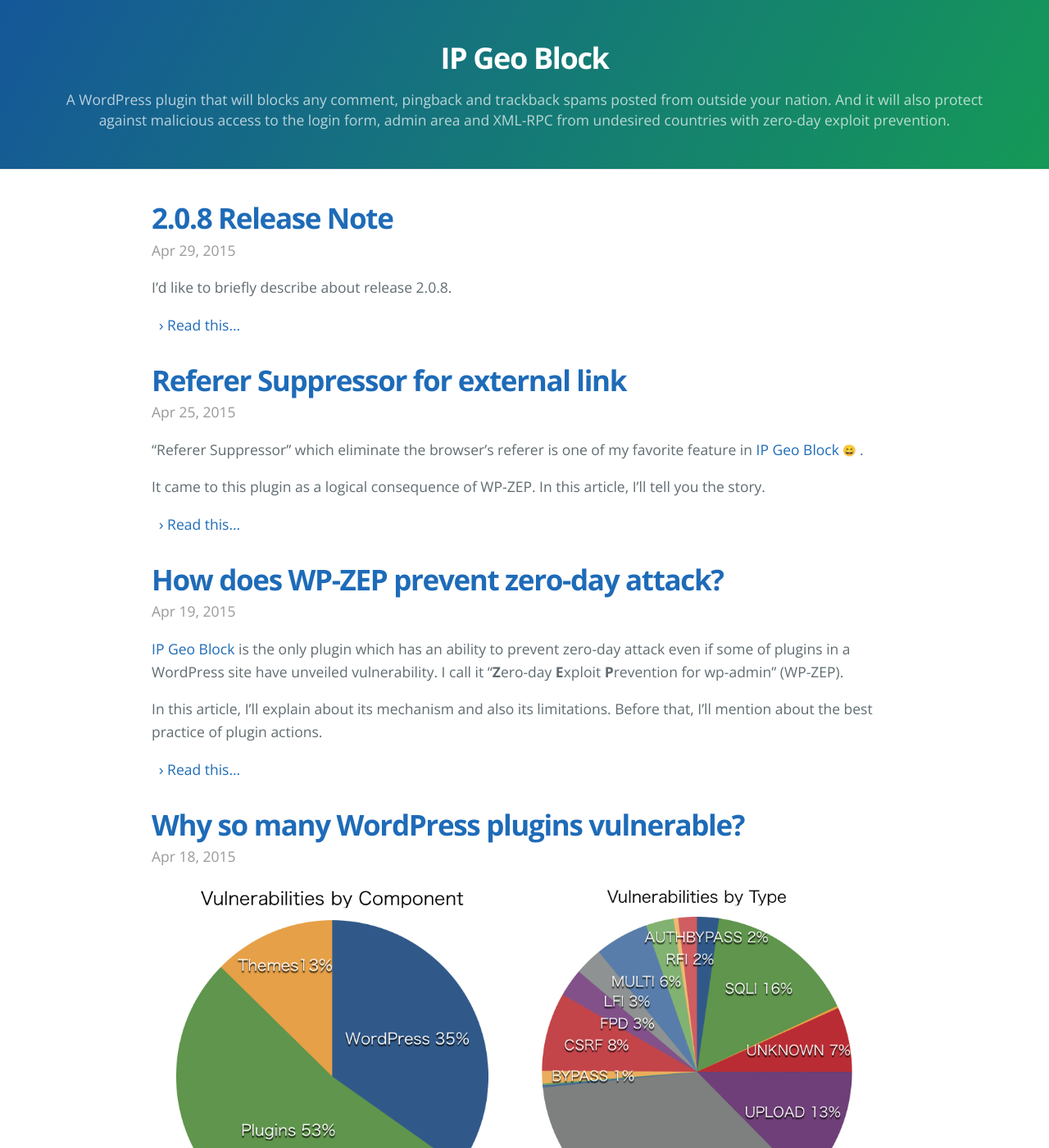
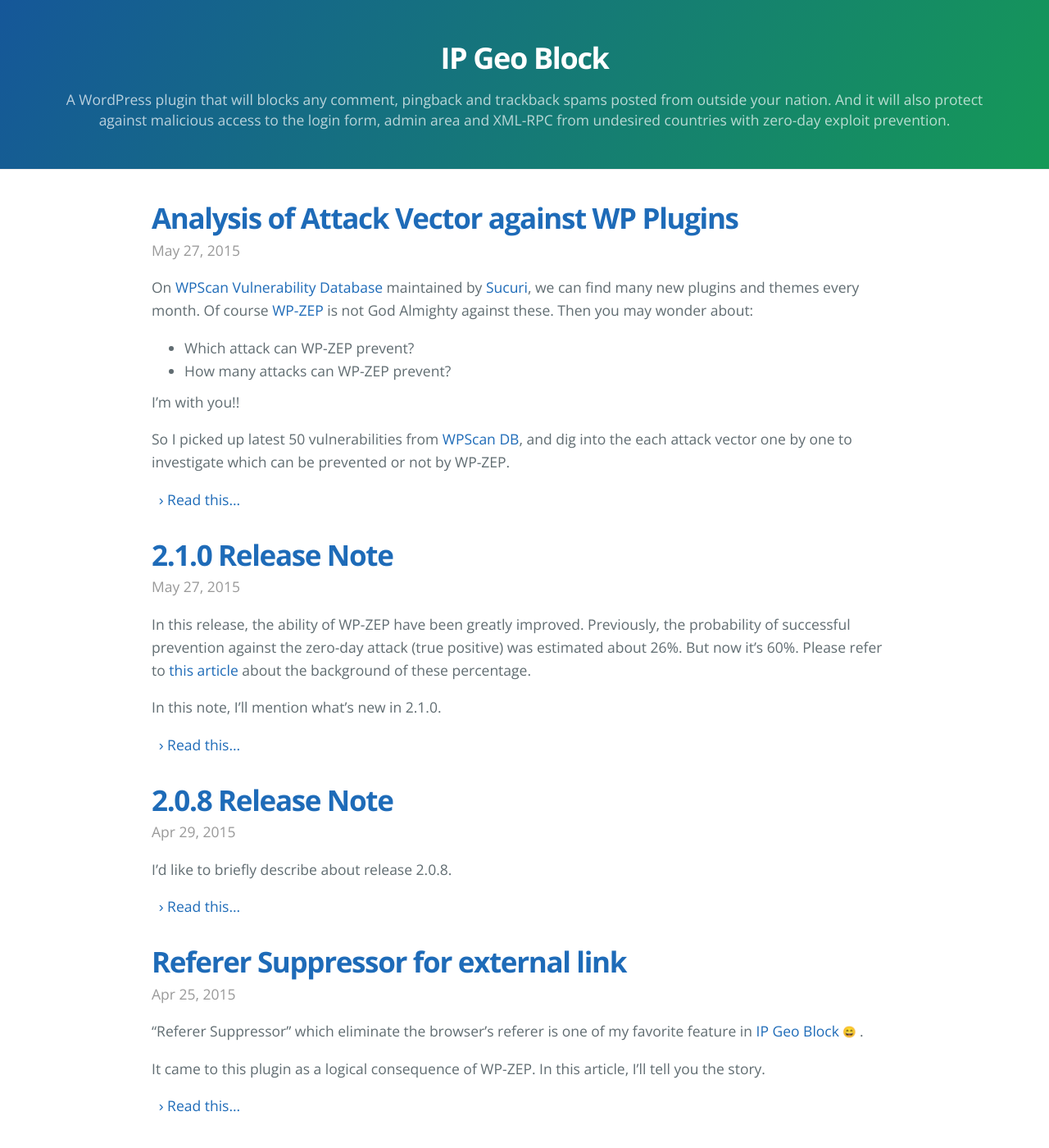
Before and after one commit to tokkonopapa/WordPress-IP-Geo-Block, a Jekyll site: the page built from index.html, in a window 1280 px wide and 1400 px high. Shown: the whole window at 82% size. Built offline with Jekyll 4.4.1, drawn with Linux system fonts in a browser that asks for light colours; emoji names are drawn with the system emoji font; Markdown is read by kramdown in place of the engine named in the settings; some of the changed text lies outside the part shown.

Commit message:
Release 2.1.0.

```diff
--- a/_drafts/analysis-attack-vector.md
+++ b/_posts/2015-05-27-analysis-attack-vector.md
@@ -1,7 +1,7 @@
 ---
 layout: post
 title:  "Analysis of Attack Vector against WP Plugins"
-date:   2015-05-01 00:00:01
+date:   2015-05-27 00:00:01
 categories: article
 published: true
 script: [/js/jquery-1.11.2.min.js, /js/tablesort.min.js]
--- a/_drafts/release-2.1.0.md
+++ b/_posts/2015-05-27-release-2.1.0.md
@@ -1,7 +1,7 @@
 ---
 layout: post
 title:  "2.1.0 Release Note"
-date:   2015-05-01 00:00:00
+date:   2015-05-27 00:00:00
 categories: changelog
 published: true
 ---
```
